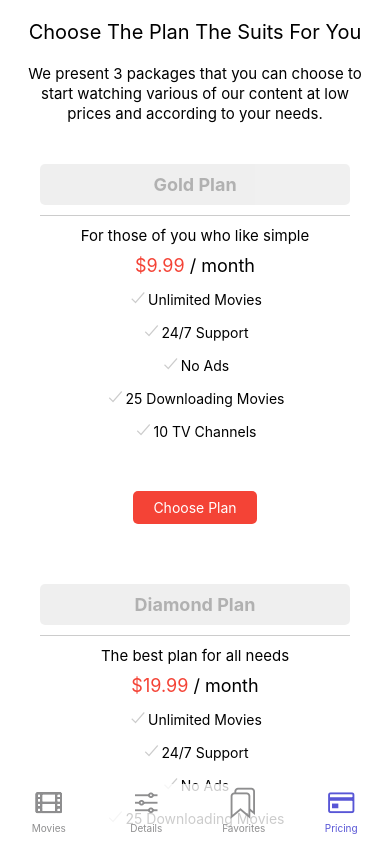
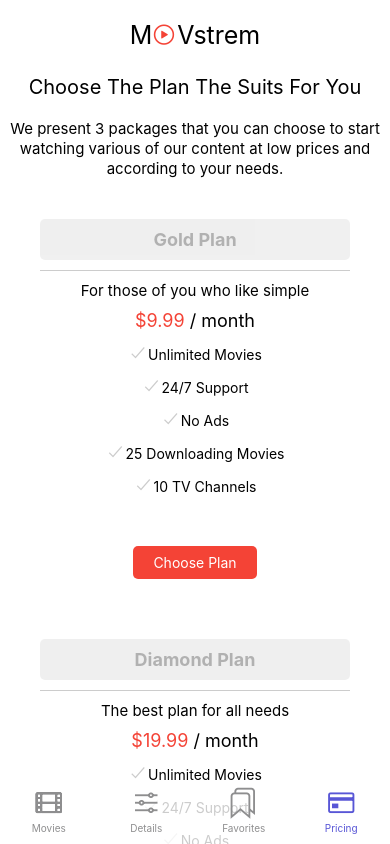
Before and after one commit to LuisSalas94/ReactNative-MovStrem, a React Native app: screen /Pricing in a window 390 px wide. Built offline with nearby package versions, Linux system fonts and the light colour scheme; no server answers.

Commit message:
Refactor Pricing and Favorites Screen

```diff
--- a/src/components/MovieContent.tsx
+++ b/src/components/MovieContent.tsx
@@ -1,5 +1,6 @@
 import {StyleSheet, Text, View} from 'react-native';
 import React from 'react';
+import SpaceComponent from './SpaceComponent';
 
 interface Props {
   Title: string;
@@ -43,7 +44,7 @@ const MovieContent = ({
       <View>
         <Text style={{...styles.contentText, marginTop: 10}}>{Plot}</Text>
       </View>
-      <View style={{paddingVertical: 30}}></View>
+      <SpaceComponent />
     </View>
   );
 };
--- a/src/components/RenderItem.tsx
+++ b/src/components/RenderItem.tsx
@@ -5,6 +5,7 @@ import Icon from 'react-native-vector-icons/Ionicons';
 import {useAppDispatch} from '../hooks/storeHooks';
 import {removeFromFavorites} from '../features/moviesFavorites/moviesFavoritesSlice';
 import {useNavigation} from '@react-navigation/native';
+import SpaceComponent from './SpaceComponent';
 
 interface RenderItemProps {
   item: MovieDetailResponse;
@@ -64,9 +65,10 @@ const styles = StyleSheet.create({
     },
     shadowOpacity: 0.24,
     shadowRadius: 7,
+    marginBottom: 40,
   },
   favoriteItemTitle: {
-    fontSize: 18,
+    fontSize: 17,
     marginBottom: 2,
   },
   favoriteItemImage: {
--- /dev/null
+++ b/src/components/SpaceComponent.tsx
@@ -0,0 +1,14 @@
+import {StyleSheet, View} from 'react-native';
+import React from 'react';
+
+const SpaceComponent = () => {
+  return <View style={styles.spaceComponentStyle} />;
+};
+
+export default SpaceComponent;
+
+const styles = StyleSheet.create({
+  spaceComponentStyle: {
+    paddingVertical: 40,
+  },
+});
--- a/src/screens/Favorites.tsx
+++ b/src/screens/Favorites.tsx
@@ -3,6 +3,7 @@ import React from 'react';
 import {useAppSelector} from '../hooks/storeHooks';
 import {MovieDetailResponse} from '../interfaces/movieInterface';
 import RenderItem from '../components/RenderItem';
+import MovstremIcon from '../components/MovstremIcon';
 
 const Favorites = () => {
   const favoritesMovies = useAppSelector<MovieDetailResponse>(
@@ -12,6 +13,9 @@ const Favorites = () => {
   return (
     <View style={styles.favoritesContainer}>
       <ScrollView>
+        <View style={{marginVertical: -25}}>
+          <MovstremIcon />
+        </View>
         <View>
           <Text style={styles.favoritesTitle}>Favorites</Text>
         </View>
@@ -38,5 +42,7 @@ const styles = StyleSheet.create({
 
   favoritesTitle: {
     fontSize: 25,
+    textAlign: 'center',
+    marginTop: 10,
   },
 });
--- a/src/screens/Pricing.tsx
+++ b/src/screens/Pricing.tsx
@@ -1,10 +1,12 @@
 import {StyleSheet, Text, View, ScrollView} from 'react-native';
 import React from 'react';
 import PricingCard from '../components/PricingCard';
+import MovstremIcon from '../components/MovstremIcon';
 
 const Pricing = () => {
   return (
     <ScrollView>
+      <MovstremIcon />
       <View style={styles.pricingContainer}>
         <Text style={styles.pricingTitle}>
           Choose The Plan The Suits For You
@@ -27,7 +29,8 @@ const styles = StyleSheet.create({
   pricingContainer: {
     flex: 1,
     alignItems: 'center',
-    padding: 20,
+    padding: 5,
+    marginBottom: 50,
   },
   pricingTitle: {
     fontSize: 20,
```
